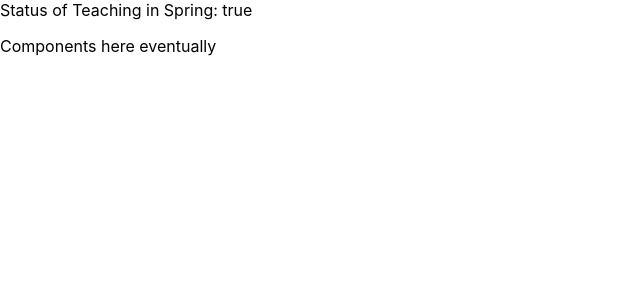
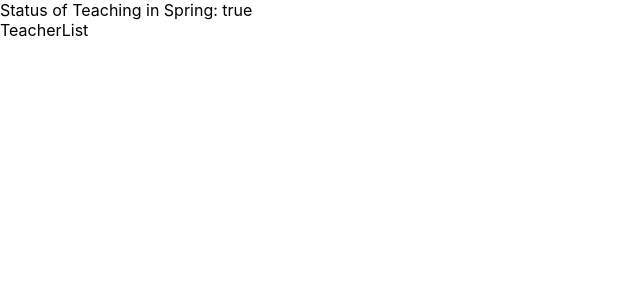
Before and after one commit to michellealzola/lab03listsandstyling, a React (Create React App) app: page / in a window 1280 px wide. Shown: the top 300 px of the page, without its empty margins (0-640 px from the left). Built offline with nearby package versions, Linux system fonts and the light colour scheme.

Commit message:
TeacherList

```diff
--- a/src/App.js
+++ b/src/App.js
@@ -1,11 +1,12 @@
 import './App.css';
 import SpringStatus from './components/SpringStatus';
+import TeacherList from './components/TeacherList';
 
 function App() {
   return (
     <div>
       <SpringStatus />
-      <p>Components here eventually</p>
+      <TeacherList />
     </div>
   );
 }
--- a/src/components/TeacherList.js
+++ b/src/components/TeacherList.js
@@ -0,0 +1,10 @@
+import React from 'react'
+
+function TeacherList() {
+    // constant
+  return (
+    <div>TeacherList</div>
+  )
+}
+
+export default TeacherList
```
